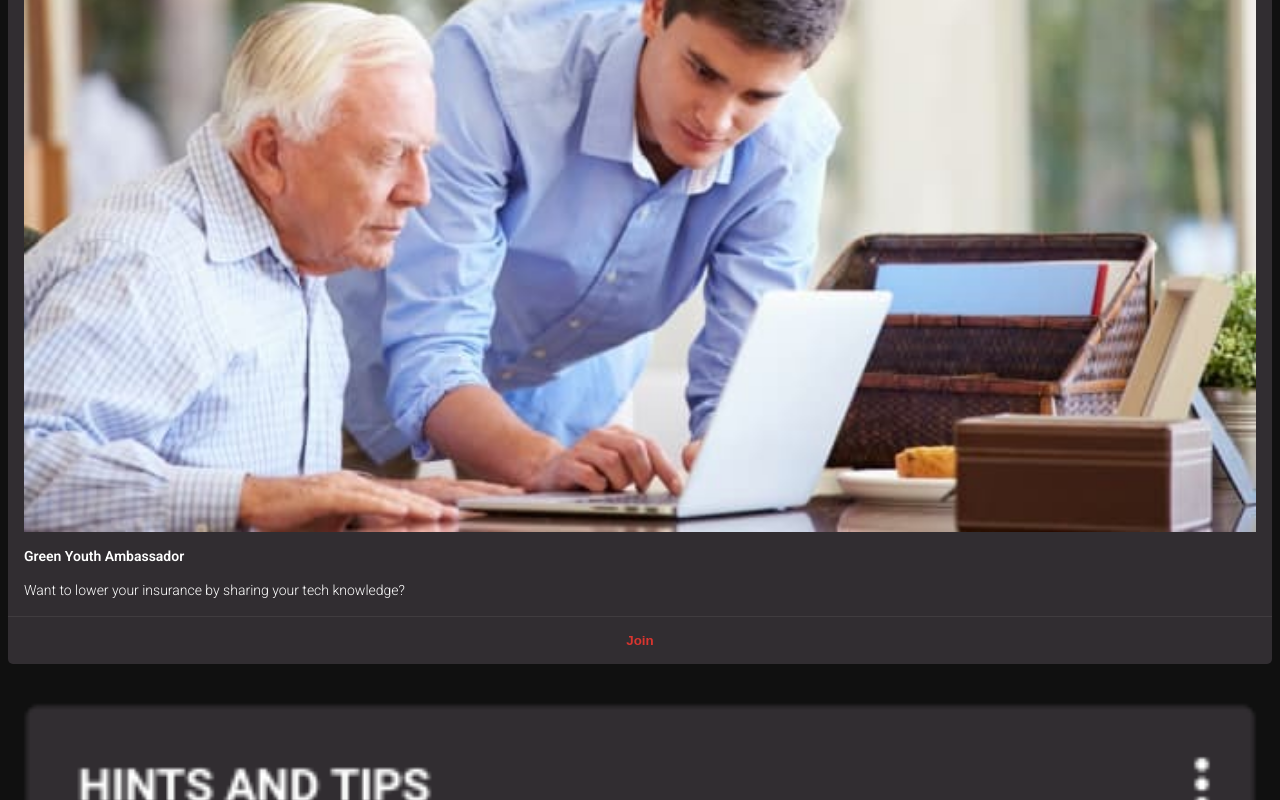
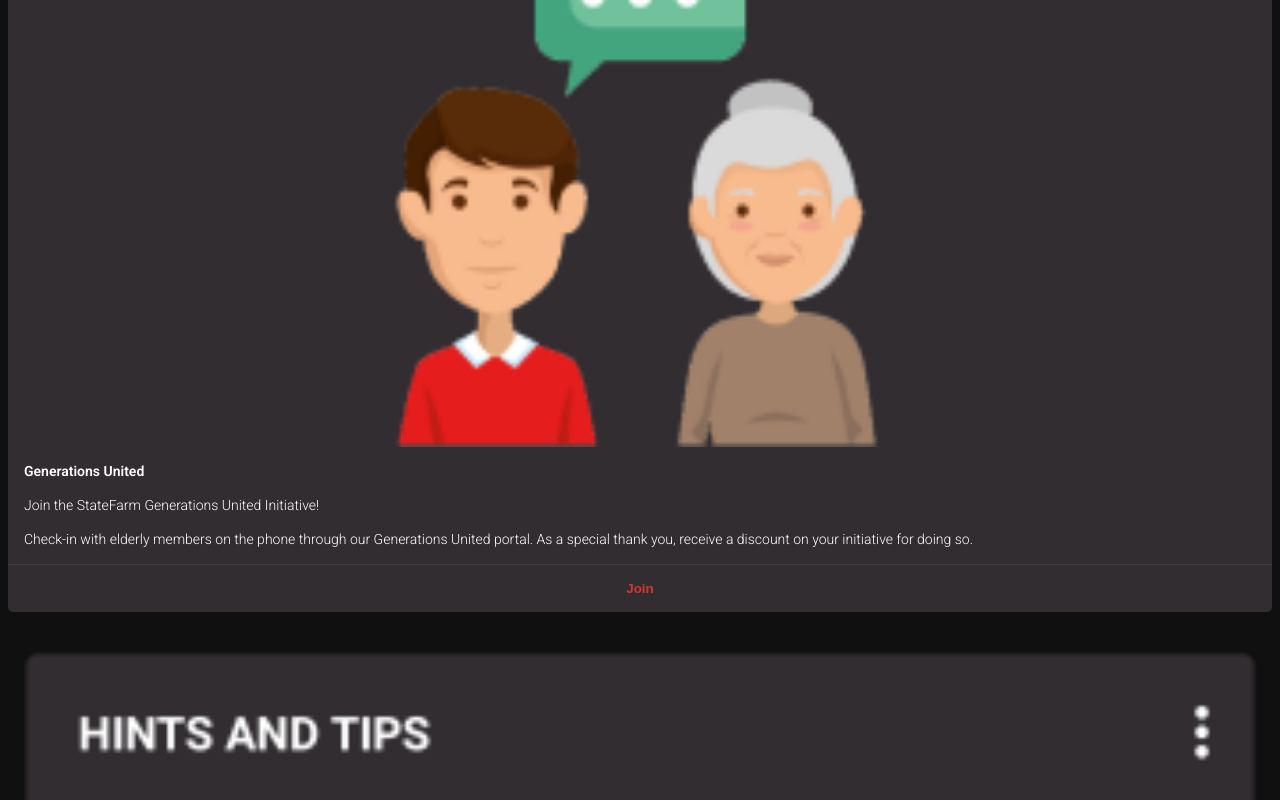
Before and after one commit to campbellgoe/earthxhack-generations-united, a Next.js app: page / in a window 1280 px wide. Shown: the part 2014-2814 px from the top of the page. Built offline with nearby package versions, Linux system fonts and the light colour scheme.

Commit message:
Index update

```diff
--- a/pages/index.js
+++ b/pages/index.js
@@ -7,7 +7,7 @@ import Img from '../components/Img'
 
 const StateFarmAppImage0 = '/images/StateFarmApp-0.png'
 const StateFarmAppImage1 = '/images/StateFarmApp-1.png'
-const TechSupportImage = '/images/elderly-tech-support.jpeg'
+const TechSupportImage = '/images/young-elderly.png'
 
 const GreenAmbassadorCard = () => {
   return (
@@ -15,8 +15,10 @@ const GreenAmbassadorCard = () => {
       <section>
         <div className="subsection" >
           <Img src={TechSupportImage} alt="tech support for the elderly" className="tech-support-image"/>
-          <h3>Green Youth Ambassador</h3>
-          <p>Want to lower your insurance by sharing your tech knowledge?</p>
+          <h3>Generations United</h3>
+          <p>Join the StateFarm Generations United Initiative!</p>
+          <p>Check-in with elderly members on the phone through our Generations United portal.
+            As a special thank you, receive a discount on your initiative for doing so.</p>
         </div>
         <HorizontalLine className="horizontal-line"/>
         <div className="subsection centered">
```
